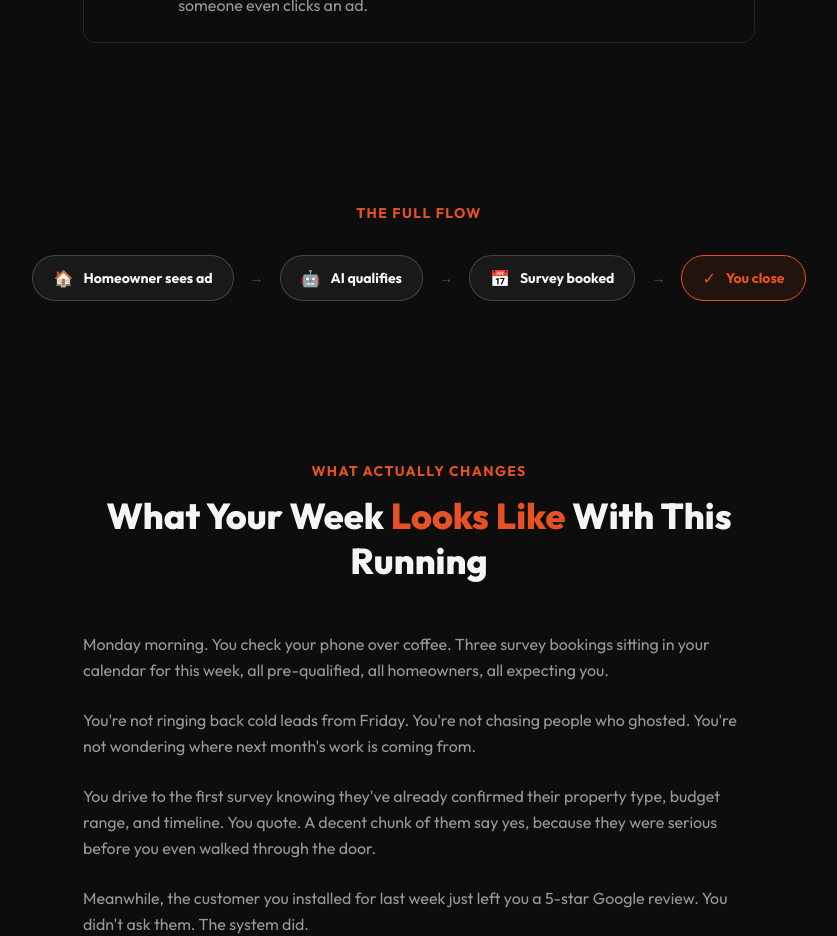
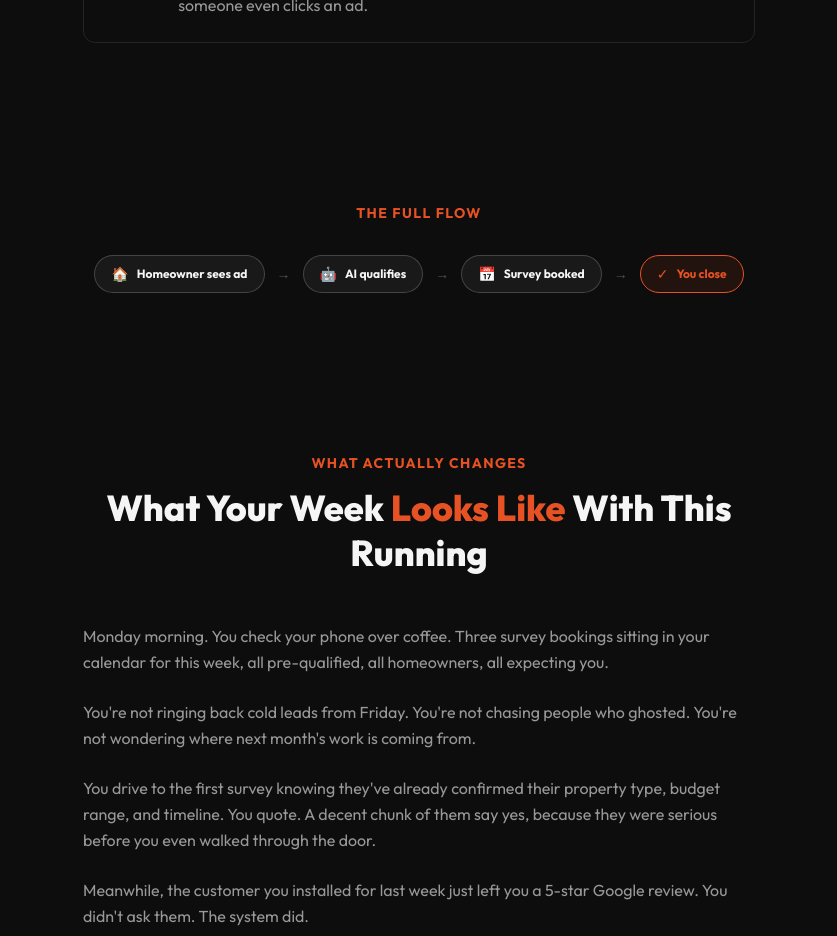
Before and after one commit to harry1tap/booked-ai-website, a React (Vite) app: page / in a window 1280 px wide. Shown: the part 3700-4636 px from the top of the page, without its empty margins (221-1058 px from the left). Built offline with nearby package versions, Linux system fonts and the light colour scheme.

Commit message:
Fix FullFlow overflow: compact pills to fit viewport
Shrink desktop pill padding, gaps, and font sizes so all 4 steps
fit without horizontal page scroll. Added overflow-hidden on section
as safety net.

Co-Authored-By: Claude Opus 4.6 <noreply@anthropic.com>

```diff
--- a/src/components/FullFlow.jsx
+++ b/src/components/FullFlow.jsx
@@ -17,7 +17,7 @@ export default function FullFlow() {
   const [ref, isVisible] = useScrollReveal(0.2)
 
   return (
-    <section className="bg-black py-10 md:py-16">
+    <section className="bg-black py-10 md:py-16 overflow-hidden">
       <div className="max-w-4xl mx-auto px-6 md:px-12">
         <div
           ref={ref}
@@ -28,18 +28,18 @@ export default function FullFlow() {
           </p>
 
           {/* Desktop: horizontal */}
-          <div className="hidden md:flex items-center justify-center gap-4">
+          <div className="hidden md:flex items-center justify-center gap-3">
             {FLOW_STEPS.map((step, i) => (
-              <div key={step.label} className="flex items-center gap-4">
+              <div key={step.label} className="flex items-center gap-3">
                 <div
-                  className={`flex items-center gap-2.5 px-5 py-2.5 rounded-full border ${
+                  className={`flex items-center gap-2 px-4 py-2 rounded-full border ${
                     step.highlighted
                       ? 'border-orange bg-orange/10 text-orange'
                       : 'border-white/20 bg-white/5 text-white'
                   }`}
                 >
-                  <span className="text-base">{step.emoji}</span>
-                  <span className="font-bold text-sm">{step.label}</span>
+                  <span className="text-sm">{step.emoji}</span>
+                  <span className="font-bold text-xs">{step.label}</span>
                 </div>
                 {i < FLOW_STEPS.length - 1 && <Arrow />}
               </div>
@@ -57,7 +57,7 @@ export default function FullFlow() {
                       : 'border-white/20 bg-white/5 text-white'
                   }`}
                 >
-                  <span className="text-xs">{step.emoji}</span>
+                  <span className="text-[10px]">{step.emoji}</span>
                   <span className="font-bold text-[10px] whitespace-nowrap">{step.label}</span>
                 </div>
                 {i < FLOW_STEPS.length - 1 && (
```
